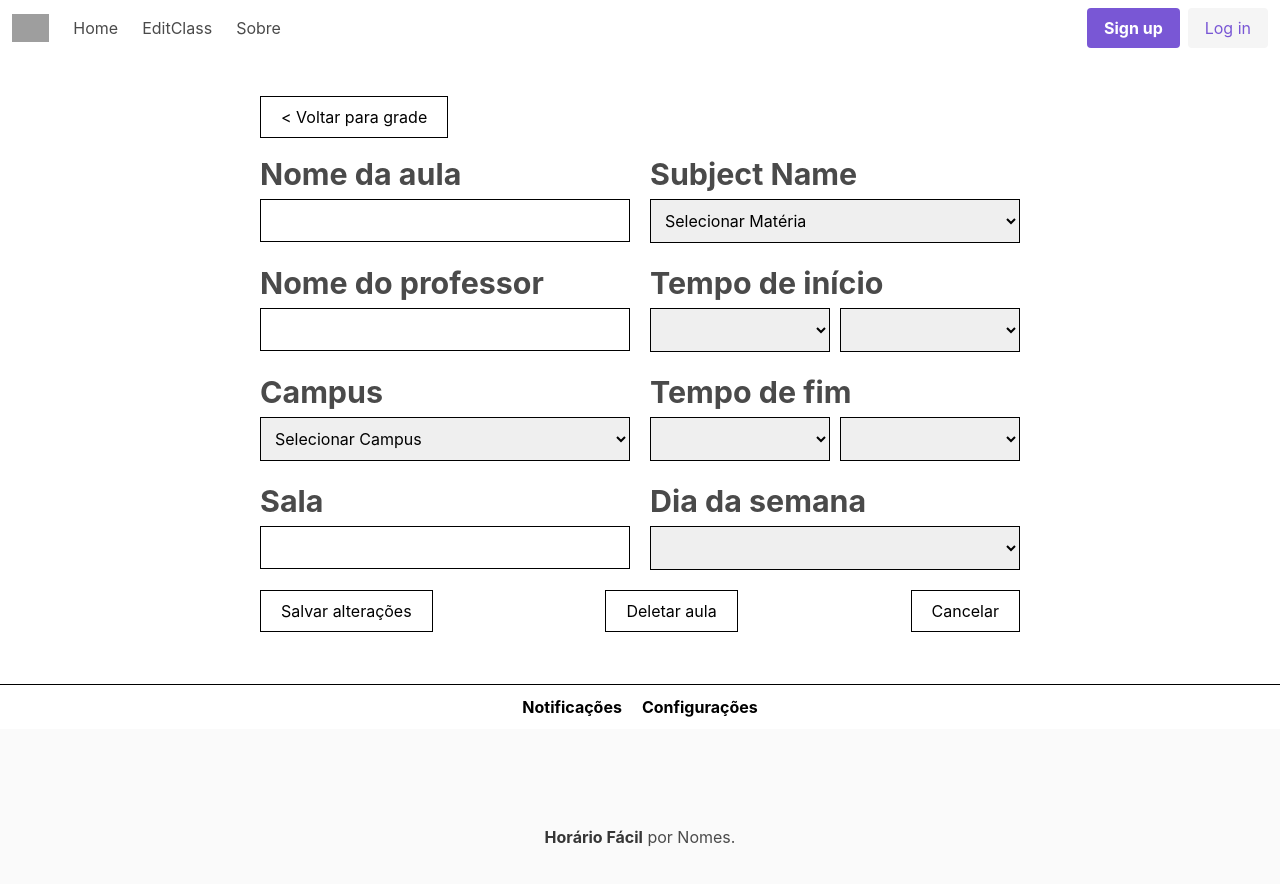
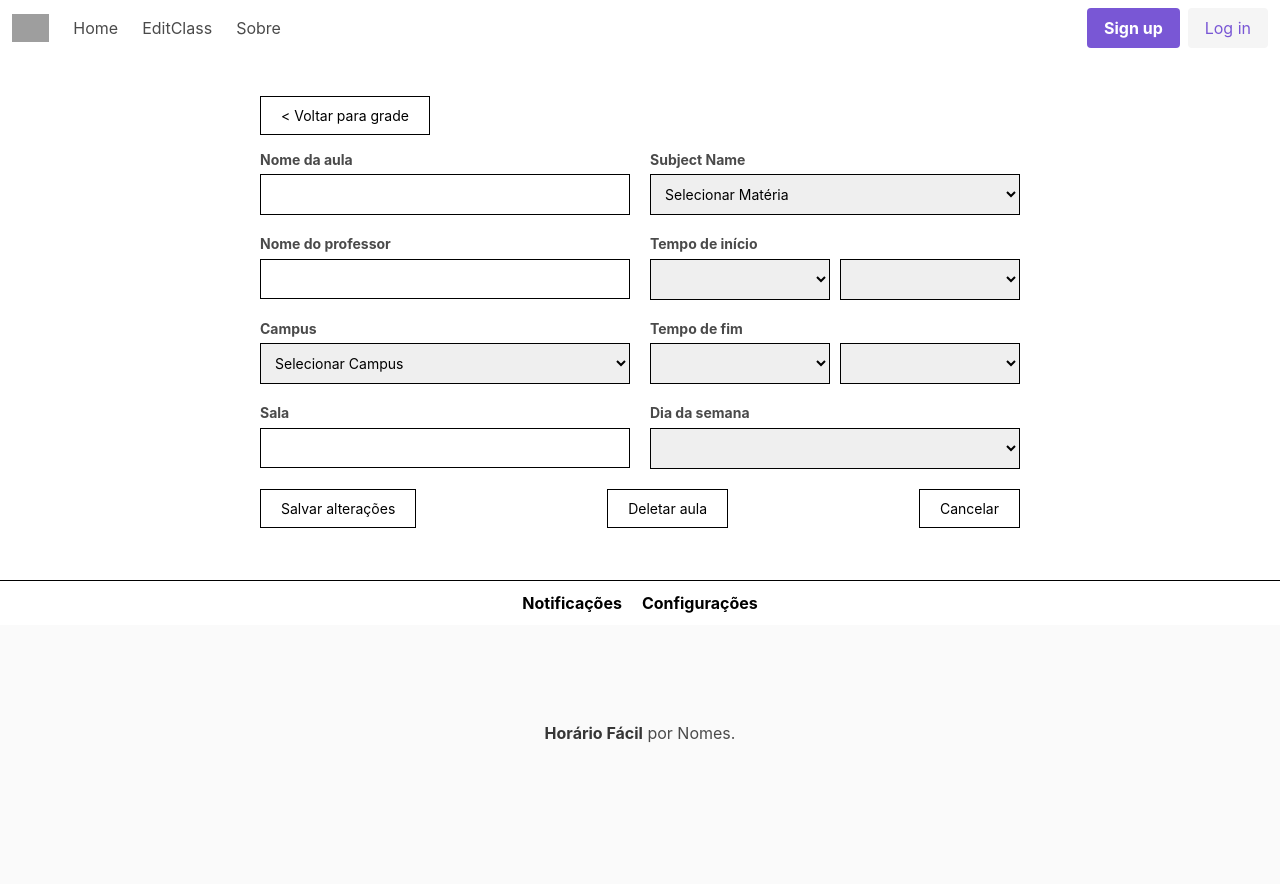
Before and after one commit to BiancaNCoelho/HorarioFacil, a Vue app in the folder frontend/: page /#/edit in a window 1280 px wide. Shown: the top 884 px of the page. Built offline with nearby package versions, Linux system fonts and the light colour scheme; grey boxes are pictures that could not be loaded.

Commit message:
Fonte EditClass modificada

```diff
--- a/frontend/src/views/EditClass.vue
+++ b/frontend/src/views/EditClass.vue
@@ -154,6 +154,7 @@ export default {
 <style scoped>
 body {
   font-family: Arial, sans-serif;
+  font-size: 14px; /* Diminui a fonte de toda a página */
 }
 
 .container {
@@ -205,12 +206,13 @@ header nav a:hover {
 label {
   margin-bottom: 5px;
   font-weight: bold;
+  font-size: 14px; /* Diminui a fonte das labels */
 }
 
 input,
 select {
   padding: 10px;
-  font-size: 16px;
+  font-size: 14px; /* Diminui a fonte dos inputs e selects */
   width: 100%;
   box-sizing: border-box;
   border: 1px solid #000;
@@ -233,7 +235,7 @@ select {
 
 .buttons button {
   padding: 10px 20px;
-  font-size: 16px;
+  font-size: 14px; /* Diminui a fonte dos botões */
   border: 1px solid #000;
   background-color: white;
   cursor: pointer;
```
